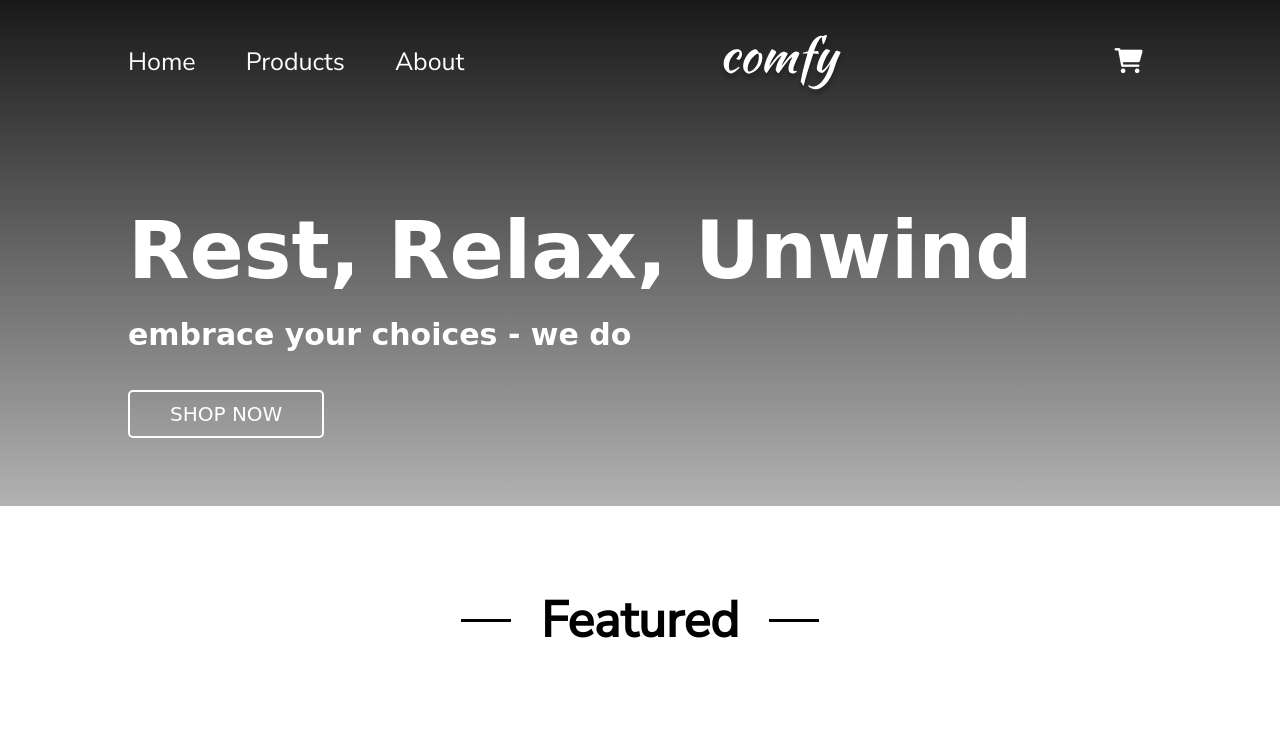
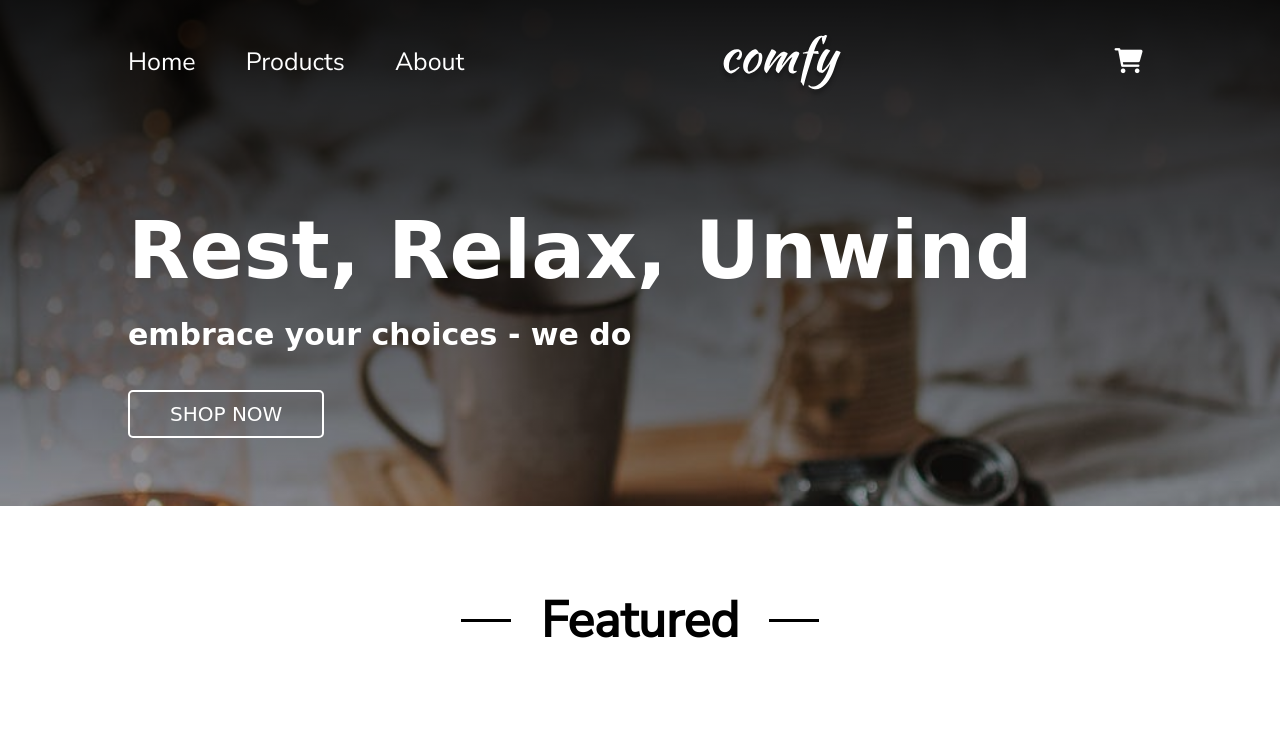
Before and after one commit to Naqeeb7506/Comfy-Web, a plain HTML site: page index.html in a window 1280 px wide. Shown: the top 732 px of the page. Drawn offline with Linux system fonts and the light colour scheme.

Commit message:
Update style.css

```diff
--- a/style.css
+++ b/style.css
@@ -21,7 +21,7 @@ body{
     margin: 0 auto;
 }
 .main{
-    background: linear-gradient(180deg, rgba(0, 0, 0, 0.9), rgba(0, 0, 0, 0.3)), url(images/main-bcg.jpeg) no-repeat;
+    background: linear-gradient(180deg, rgba(0, 0, 0, 0.9), rgba(0, 0, 0, 0.3)), url(main-bcg.jpeg) no-repeat;
     background-position: center;
     background-size: cover;
 }
```
